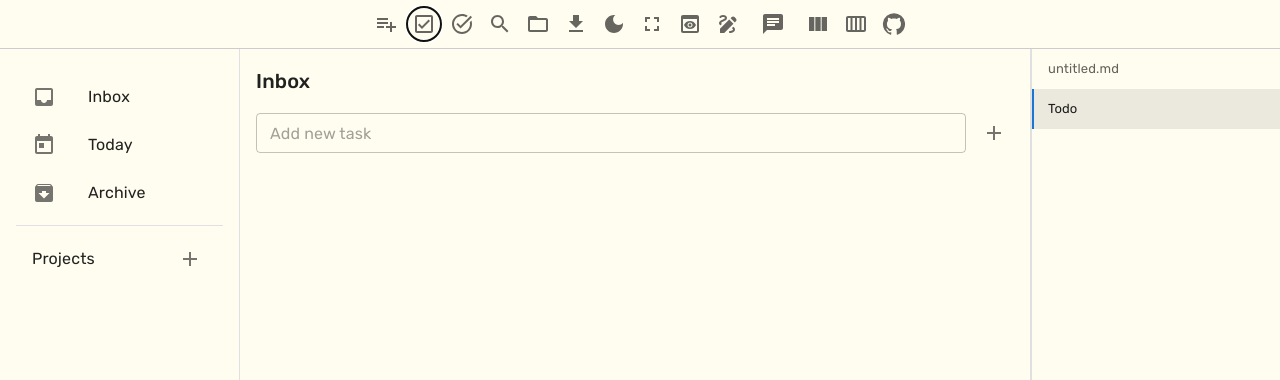
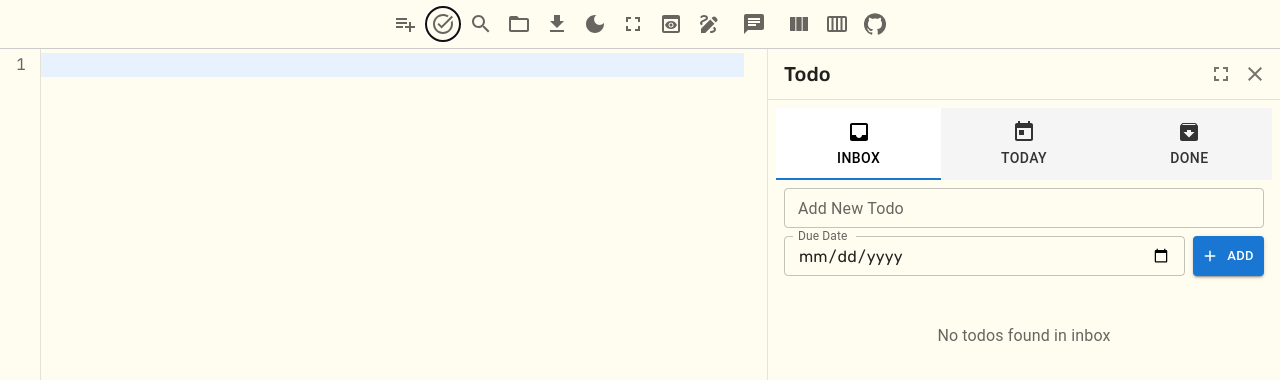
Before and after one commit to tchowdary/notepad-web, a React (Vite) app: page / in a window 1280 px wide. Both pictures are taken after a click on the button 424 px from the left and 24 px from the top of the page. Shown: the top 380 px of the page. Built offline with nearby package versions, Linux system fonts and the light colour scheme.

Commit message:
Add fullscreen mode and compact view to Todo Manager with responsive layout

```diff
--- a/src/App.jsx
+++ b/src/App.jsx
@@ -60,6 +60,7 @@ function App() {
   const [showQuickChat, setShowQuickChat] = useState(false);
   const [quickChatInput, setQuickChatInput] = useState('');
   const [showMsTodo, setShowMsTodo] = useState(false);
+  const [isMsTodoFullscreen, setIsMsTodoFullscreen] = useState(false);
   const editorRef = useRef(null);
   const tipTapEditorRef = useRef(null); // Reference to the TipTap editor
   const sidebarTimeoutRef = useRef(null);
@@ -349,6 +350,13 @@ function App() {
         } else if (showChat) {
           handleChatToggle();
         }
+        if (isMsTodoFullscreen) {
+          setIsMsTodoFullscreen(false);
+          setShowMsTodo(false);
+          setShowSidebar(true);
+        } else if (showMsTodo) {
+          handleMsTodoClick();
+        }
         return;
       }
 
@@ -356,6 +364,13 @@ function App() {
       if ((e.ctrlKey || e.metaKey) && e.shiftKey && e.key.toLowerCase() === 'c') {
         e.preventDefault();
         handleChatFullscreen();
+        return;
+      }
+
+      // Open Todo Manager in fullscreen with Ctrl/Cmd + Shift + T
+      if ((e.ctrlKey || e.metaKey) && e.shiftKey && e.key.toLowerCase() === 't') {
+        e.preventDefault();
+        handleMsTodoFullscreen();
         return;
       }
 
@@ -375,7 +390,7 @@ function App() {
     // Use capture phase to handle the event before React's event system
     window.addEventListener('keydown', handleKeyDown, true);
     return () => window.removeEventListener('keydown', handleKeyDown, true);
-  }, [focusMode, showChat, isChatFullscreen]);
+  }, [focusMode, showChat, isChatFullscreen, showMsTodo, isMsTodoFullscreen]);
 
   useEffect(() => {
     const handleKeyPress = (e) => {
@@ -818,6 +833,21 @@ function App() {
     setShowSidebar(false);
   };
 
+  const handleMsTodoClick = () => {
+    const newTodoState = !showMsTodo;
+    setShowMsTodo(newTodoState);
+    // Reset fullscreen when toggling todo manager
+    if (!newTodoState) {
+      setIsMsTodoFullscreen(false);
+    }
+  };
+
+  const handleMsTodoFullscreen = () => {
+    setShowMsTodo(true);
+    setIsMsTodoFullscreen(true);
+    setShowSidebar(false);
+  };
+
   const handleSplitViewToggle = () => {
     setSplitView(!splitView);
     if (!splitView) {
@@ -1104,10 +1134,6 @@ function App() {
     onManualSync: handleManualSync
   });
 
-  const handleMsTodoClick = () => {
-    setShowMsTodo(!showMsTodo);
-  };
-
   const handleOpenTodo = (todo) => {
     // Check if this todo is already open in a tab
     const existingTab = tabs.find(tab => tab.noteId === todo.id);
@@ -1257,7 +1283,7 @@ function App() {
                     <Box
                       onClick={handleEditorClick}
                       sx={{
-                        flex: showChat ? '0 1 60%' : 1,
+                        flex: (showChat || showMsTodo) ? '0 1 60%' : 1,
                         minWidth: 0,
                         position: 'relative',
                         overflow: 'auto',
@@ -1323,12 +1349,45 @@ function App() {
                         />
                       </Box>
                     )}
+
+                    {showMsTodo && (
+                      <Box
+                        sx={{
+                          ...(isMsTodoFullscreen ? {
+                            position: 'fixed',
+                            top: 0,
+                            right: 0,
+                            bottom: 0,
+                            left: 0,
+                            zIndex: theme.zIndex.drawer + 2,
+                            bgcolor: 'background.default',
+                          } : {
+                            flex: '0 0 40%',
+                            minWidth: { xs: '300px', sm: '350px', md: '400px' },
+                            maxWidth: '800px',
+                            height: '100%',
+                            display: 'flex',
+                            flexDirection: 'column',
+                            position: 'relative',
+                            transition: 'flex 0.3s ease',
+                          })
+                        }}
+                      >
+                        <TodoManagerNew
+                          darkMode={darkMode}
+                          onOpenTodo={handleOpenTodo}
+                          tabs={tabs}
+                          activeTab={activeTab}
+                          onFullscreenChange={setIsMsTodoFullscreen}
+                          isFullscreen={isMsTodoFullscreen}
+                        />
+                      </Box>
+                    )}
                   </Box>
 
                   {/* Right Sidebar */}
-                  {!focusMode && (showSidebar || window.innerWidth > 960) && !showChat && (
+                  {!focusMode && (showSidebar || window.innerWidth > 960) && !showChat && !showMsTodo && (
                     <Box
-
                       sx={{
                         width: 250,
                         flexShrink: 0,
@@ -1384,39 +1443,6 @@ function App() {
         activeTab={activeTab}
         onTabSelect={handleTabSelect}
       />
-      {showMsTodo && (
-        <Box sx={{
-          position: 'fixed',
-          top: 0,
-          left: 0,
-          right: 0,
-          bottom: 0,
-          bgcolor: 'background.default',
-          zIndex: 1300,
-          display: 'flex',
-          flexDirection: 'column'
-        }}>
-          <Box sx={{
-            display: 'flex',
-            justifyContent: 'flex-end',
-            p: 1,
-            borderBottom: 1,
-            borderColor: 'divider'
-          }}>
-            <IconButton onClick={handleMsTodoClick}>
-              <CloseIcon />
-            </IconButton>
-          </Box>
-          <Box sx={{ flex: 1, overflow: 'auto' }}>
-            <TodoManagerNew
-              darkMode={darkMode}
-              onOpenTodo={handleOpenTodo}
-              tabs={tabs}
-              activeTab={activeTab}
-            />
-          </Box>
-        </Box>
-      )}
     </ThemeProvider>
   );
 }
--- a/src/components/TodoManagerNew.jsx
+++ b/src/components/TodoManagerNew.jsx
@@ -26,7 +26,10 @@ import {
   Edit as EditIcon,
   Check as CheckIcon,
   EventNote as EventNoteIcon,
-  CalendarToday as CalendarIcon
+  CalendarToday as CalendarIcon,
+  Fullscreen as FullscreenIcon,
+  FullscreenExit as FullscreenExitIcon,
+  Close as CloseIcon
 } from '@mui/icons-material';
 import DbSyncService from '../services/dbSyncService';
 import TodoTask from './TodoTask';
@@ -55,7 +58,7 @@ const getTodayString = () => {
   return today.toISOString().split('T')[0];
 };
 
-const TodoManagerNew = ({ darkMode, onOpenTodo, tabs, activeTab }) => {
+const TodoManagerNew = ({ darkMode, onOpenTodo, tabs, activeTab, onFullscreenChange, isFullscreen }) => {
   const [todos, setTodos] = useState([]);
   const [loading, setLoading] = useState(false);
   const [activeView, setActiveView] = useState('inbox');
@@ -63,6 +66,7 @@ const TodoManagerNew = ({ darkMode, onOpenTodo, tabs, activeTab }) => {
   const [newTodoDueDate, setNewTodoDueDate] = useState('');
   const [selectedTodo, setSelectedTodo] = useState(null);
   const [editMode, setEditMode] = useState(false);
+  const [compactMode, setCompactMode] = useState(!isFullscreen);
 
   // Fetch todos based on the active view
   useEffect(() => {
@@ -276,26 +280,65 @@ const TodoManagerNew = ({ darkMode, onOpenTodo, tabs, activeTab }) => {
     return tab ? tab.id : null;
   };
 
+  const handleToggleFullscreen = () => {
+    if (onFullscreenChange) {
+      onFullscreenChange(!isFullscreen);
+      setCompactMode(isFullscreen);
+    }
+  };
+
   return (
     <Box sx={{
       display: 'flex',
+      flexDirection: 'column',
       height: '100%',
       bgcolor: darkMode ? '#1f1a24' : '#FFFCF0'
     }}>
-      {/* Left Sidebar */}
+      {/* Header with controls */}
       <Box sx={{
-        width: 240,
+        display: 'flex',
+        justifyContent: 'space-between',
+        alignItems: 'center',
+        p: 1,
+        borderBottom: 1,
+        borderColor: 'divider',
+        bgcolor: darkMode ? '#1f1a24' : '#FFFCF0'
+      }}>
+        <Typography variant="h6" sx={{ fontFamily: 'Rubik, sans-serif', ml: 1 }}>
+          Todo
+        </Typography>
+        <Box>
+          <Tooltip title={isFullscreen ? "Exit Fullscreen" : "Fullscreen"}>
+            <IconButton onClick={handleToggleFullscreen} size="small">
+              {isFullscreen ? <FullscreenExitIcon /> : <FullscreenIcon />}
+            </IconButton>
+          </Tooltip>
+          <Tooltip title="Close">
+            <IconButton onClick={() => onFullscreenChange(false)} size="small">
+              <CloseIcon />
+            </IconButton>
+          </Tooltip>
+        </Box>
+      </Box>
+
+      {/* Main content */}
+      <Box sx={{
+        display: 'flex',
+        flex: 1,
+        overflow: 'hidden'
+      }}>
+        {/* Left Sidebar - only show in fullscreen or if not compact mode */}
+        {(!compactMode || isFullscreen) && (
+          <Box sx={{
+            width: isFullscreen ? 240 : 180,
             borderRight: 1,
             borderColor: 'divider',
             p: 2,
             display: 'flex',
             flexDirection: 'column',
-        bgcolor: darkMode ? '#282433' : '#f5f5f5'
+            bgcolor: darkMode ? '#1f1a24' : '#FFFCF0',
+            overflow: 'auto'
           }}>
-        <Typography variant="h6" sx={{ mb: 2, fontFamily: 'Rubik, sans-serif' }}>
-          Todo
-        </Typography>
-
             <List>
               <ListItem
                 button
@@ -304,7 +347,7 @@ const TodoManagerNew = ({ darkMode, onOpenTodo, tabs, activeTab }) => {
                 sx={{
                   borderRadius: 1,
                   mb: 1,
-              bgcolor: activeView === 'inbox' ? (darkMode ? '#3a3347' : '#e0e0e0') : 'transparent'
+                  bgcolor: activeView === 'inbox' ? (darkMode ? '#1f1a24' : '#FFFCF0') : 'transparent'
                 }}
               >
                 <ListItemIcon>
@@ -323,7 +366,7 @@ const TodoManagerNew = ({ darkMode, onOpenTodo, tabs, activeTab }) => {
                 sx={{
                   borderRadius: 1,
                   mb: 1,
-              bgcolor: activeView === 'today' ? (darkMode ? '#3a3347' : '#e0e0e0') : 'transparent'
+                  bgcolor: activeView === 'today' ? (darkMode ? '#1f1a24' : '#FFFCF0') : 'transparent'
                 }}
               >
                 <ListItemIcon>
@@ -342,7 +385,7 @@ const TodoManagerNew = ({ darkMode, onOpenTodo, tabs, activeTab }) => {
                 sx={{
                   borderRadius: 1,
                   mb: 1,
-              bgcolor: activeView === 'archive' ? (darkMode ? '#3a3347' : '#e0e0e0') : 'transparent'
+                  bgcolor: activeView === 'archive' ? (darkMode ? '#1f1a24' : '#FFFCF0') : 'transparent'
                 }}
               >
                 <ListItemIcon>
@@ -355,20 +398,43 @@ const TodoManagerNew = ({ darkMode, onOpenTodo, tabs, activeTab }) => {
               </ListItem>
             </List>
           </Box>
+        )}
 
         {/* Main Content */}
-      <Box sx={{ flex: 1, display: 'flex', flexDirection: 'column', p: 2 }}>
+        <Box sx={{
+          flex: 1,
+          display: 'flex',
+          flexDirection: 'column',
+          p: compactMode && !isFullscreen ? 1 : 2,
+          overflow: 'hidden',
+        }}>
+          {/* View tabs for compact mode */}
+          {compactMode && !isFullscreen && (
+            <Tabs
+              value={activeView}
+              onChange={(e, newValue) => setActiveView(newValue)}
+              variant="fullWidth"
+            >
+              <Tab value="inbox" icon={<InboxIcon />} label="Inbox" />
+              <Tab value="today" icon={<TodayIcon />} label="Today" />
+              <Tab value="archive" icon={<ArchiveIcon />} label="Done" />
+            </Tabs>
+          )}
+
+          {/* Title only shown in fullscreen or non-compact mode */}
+          {(!compactMode || isFullscreen) && (
             <Typography variant="h6" sx={{ mb: 2, fontFamily: 'Rubik, sans-serif' }}>
               {activeView === 'inbox' ? 'Inbox' : activeView === 'today' ? 'Today' : 'Completed'}
             </Typography>
+          )}
 
           {/* Add Todo Form */}
           <Paper
             elevation={0}
             sx={{
-            p: 2,
-            mb: 2,
-            bgcolor: darkMode ? '#282433' : '#fff',
+              p: compactMode && !isFullscreen ? 1 : 2,
+              mb: 1,
+              bgcolor: darkMode ? '#1f1a24' : '#FFFCF0',
               borderRadius: 2
             }}
           >
@@ -414,12 +480,14 @@ const TodoManagerNew = ({ darkMode, onOpenTodo, tabs, activeTab }) => {
                       color="primary"
                       onClick={handleUpdateTodo}
                       startIcon={<CheckIcon />}
+                      size={compactMode && !isFullscreen ? "small" : "medium"}
                     >
-                    Update
+                      {compactMode && !isFullscreen ? "Update" : "Update Todo"}
                     </Button>
                     <Button
                       variant="outlined"
                       onClick={handleCancelEdit}
+                      size={compactMode && !isFullscreen ? "small" : "medium"}
                     >
                       Cancel
                     </Button>
@@ -430,8 +498,9 @@ const TodoManagerNew = ({ darkMode, onOpenTodo, tabs, activeTab }) => {
                     color="primary"
                     onClick={handleAddTodo}
                     startIcon={<AddIcon />}
+                    size={compactMode && !isFullscreen ? "small" : "medium"}
                   >
-                  Add
+                    {compactMode && !isFullscreen ? "Add" : "Add Todo"}
                   </Button>
                 )}
               </Box>
@@ -444,7 +513,7 @@ const TodoManagerNew = ({ darkMode, onOpenTodo, tabs, activeTab }) => {
             sx={{
               flex: 1,
               overflow: 'auto',
-            bgcolor: darkMode ? '#282433' : '#fff',
+              bgcolor: darkMode ? '#1f1a24' : '#FFFCF0',
               borderRadius: 2
             }}
           >
@@ -468,7 +537,8 @@ const TodoManagerNew = ({ darkMode, onOpenTodo, tabs, activeTab }) => {
                       borderColor: darkMode ? 'rgba(255, 255, 255, 0.1)' : 'rgba(0, 0, 0, 0.1)',
                       '&:hover': {
                         bgcolor: darkMode ? 'rgba(255, 255, 255, 0.05)' : 'rgba(0, 0, 0, 0.03)'
-                    }
+                      },
+                      py: compactMode && !isFullscreen ? 0.5 : 1
                     }}
                     secondaryAction={
                       <Box>
@@ -543,14 +613,14 @@ const TodoManagerNew = ({ darkMode, onOpenTodo, tabs, activeTab }) => {
           </Paper>
         </Box>
 
-      {/* Right Panel - Todo Details */}
-      {selectedTodo && !editMode && (
+        {/* Right Panel - Todo Details - only show in fullscreen mode */}
+        {selectedTodo && !editMode && isFullscreen && (
           <Box sx={{
             width: 300,
             borderLeft: 1,
             borderColor: 'divider',
             p: 2,
-          bgcolor: darkMode ? '#282433' : '#f5f5f5',
+            bgcolor: darkMode ? '#1f1a24' : '#FFFCF0',
             display: 'flex',
             flexDirection: 'column'
           }}>
@@ -563,7 +633,7 @@ const TodoManagerNew = ({ darkMode, onOpenTodo, tabs, activeTab }) => {
               sx={{
                 p: 2,
                 mb: 2,
-              bgcolor: darkMode ? '#1f1a24' : '#fff',
+                bgcolor: darkMode ? '#1f1a24' : '#FFFCF0',
                 borderRadius: 2
               }}
             >
@@ -620,7 +690,7 @@ const TodoManagerNew = ({ darkMode, onOpenTodo, tabs, activeTab }) => {
               sx={{
                 p: 2,
                 flex: 1,
-              bgcolor: darkMode ? '#1f1a24' : '#fff',
+                bgcolor: darkMode ? '#1f1a24' : '#FFFCF0',
                 borderRadius: 2,
                 overflow: 'auto'
               }}
@@ -638,6 +708,7 @@ const TodoManagerNew = ({ darkMode, onOpenTodo, tabs, activeTab }) => {
           </Box>
         )}
       </Box>
+    </Box>
   );
 };
 
--- a/src/components/Toolbar.jsx
+++ b/src/components/Toolbar.jsx
@@ -185,13 +185,13 @@ const Toolbar = ({
           </IconButton>
         </Tooltip>
 
-        <Tooltip title="Todo Manager">
+        {/* <Tooltip title="Todo Manager">
           <IconButton onClick={onTodoClick} size="small">
             <TodoIcon />
           </IconButton>
-        </Tooltip>
+        </Tooltip> */}
 
-        <Tooltip title="Microsoft Todo">
+        <Tooltip title="Todo">
           <IconButton onClick={onMsTodoClick} size="small">
             <TodoManagerIcon />
           </IconButton>
```
Lines whose indentation alone changed are shown as unchanged.
